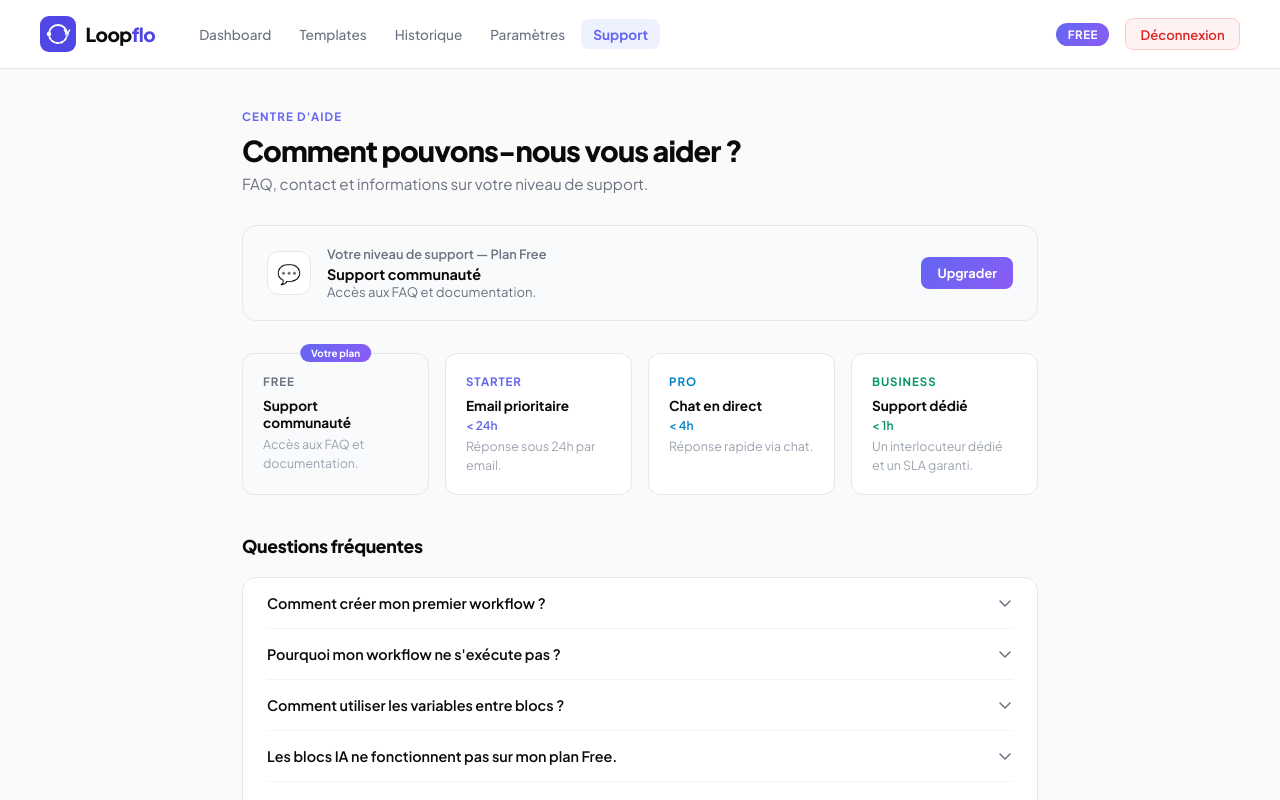
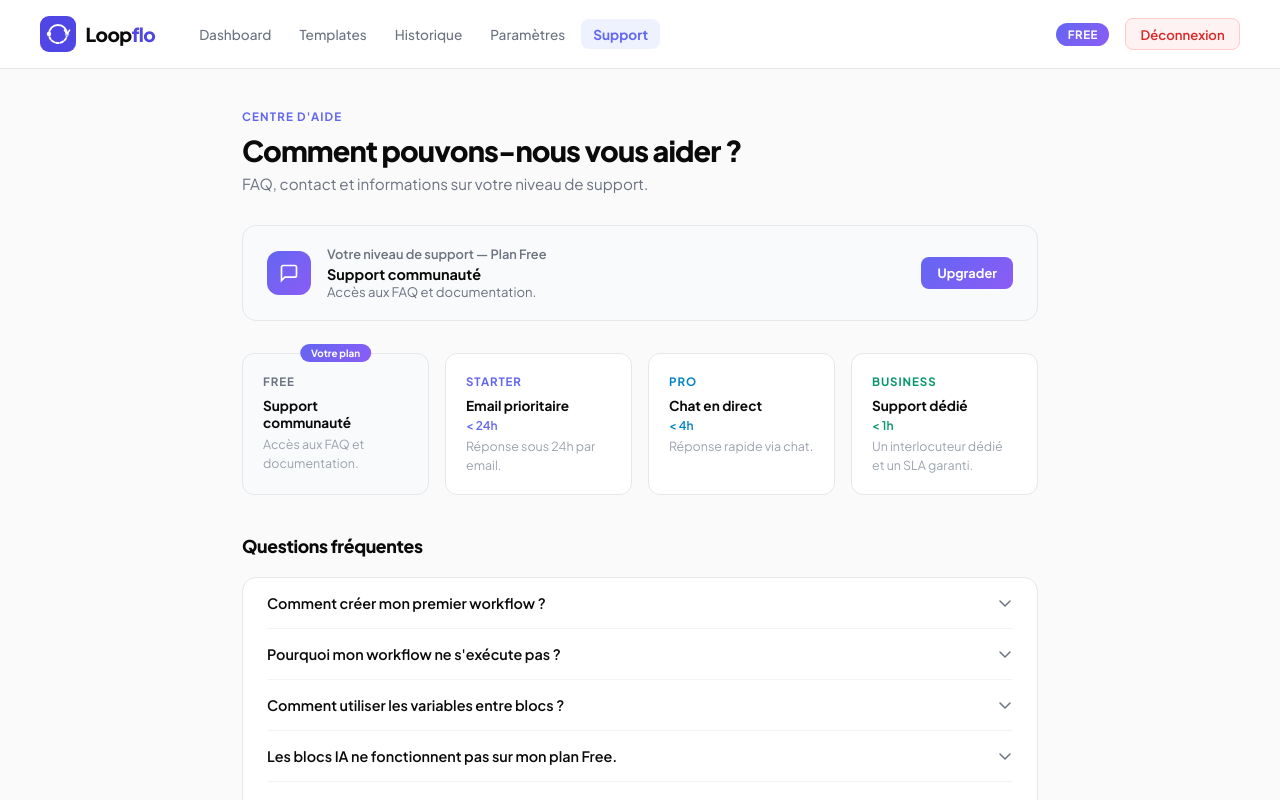
Before and after one commit to colindalaska64-boop/flowforge, a Next.js app: page /dashboard/support in a window 1280 px wide. Shown: the top 800 px of the page. Built offline with nearby package versions, Linux system fonts and the light colour scheme; no server answers.

Commit message:
fix: remove emojis from support page, replace with SVG

```diff
--- a/app/dashboard/support/page.tsx
+++ b/app/dashboard/support/page.tsx
@@ -34,10 +34,10 @@ export default function SupportPage() {
   const userPlan = (session?.user as { plan?: string })?.plan || "free";
 
   const supportLevels = [
-    { plan:"Free", icon:"💬", title:"Support communauté", desc:"Accès aux FAQ et documentation.", time:"", color:"#6B7280", bg:"#F9FAFB", border:"#E5E7EB" },
-    { plan:"Starter", icon:"📧", title:"Email prioritaire", desc:"Réponse sous 24h par email.", time:"< 24h", color:"#6366F1", bg:"#EEF2FF", border:"#C7D2FE" },
-    { plan:"Pro", icon:"💬", title:"Chat en direct", desc:"Réponse rapide via chat.", time:"< 4h", color:"#0284C7", bg:"#F0F9FF", border:"#BAE6FD" },
-    { plan:"Business", icon:"🎯", title:"Support dédié", desc:"Un interlocuteur dédié et un SLA garanti.", time:"< 1h", color:"#059669", bg:"#ECFDF5", border:"#A7F3D0" },
+    { plan:"Free", title:"Support communauté", desc:"Accès aux FAQ et documentation.", time:"", color:"#6B7280", bg:"#F9FAFB", border:"#E5E7EB" },
+    { plan:"Starter", title:"Email prioritaire", desc:"Réponse sous 24h par email.", time:"< 24h", color:"#6366F1", bg:"#EEF2FF", border:"#C7D2FE" },
+    { plan:"Pro", title:"Chat en direct", desc:"Réponse rapide via chat.", time:"< 4h", color:"#0284C7", bg:"#F0F9FF", border:"#BAE6FD" },
+    { plan:"Business", title:"Support dédié", desc:"Un interlocuteur dédié et un SLA garanti.", time:"< 1h", color:"#059669", bg:"#ECFDF5", border:"#A7F3D0" },
   ];
 
   const currentLevel = supportLevels.find(s => s.plan.toLowerCase() === userPlan) || supportLevels[0];
@@ -97,8 +97,8 @@ export default function SupportPage() {
 
         {/* Niveau de support actuel */}
         <div style={{ background:`${currentLevel.bg}`, border:`1px solid ${currentLevel.border}`, borderRadius:14, padding:"1.25rem 1.5rem", marginBottom:"2rem", display:"flex", alignItems:"center", gap:"1rem" }}>
-          <div style={{ width:44, height:44, borderRadius:12, background:"#fff", border:`1px solid ${currentLevel.border}`, display:"flex", alignItems:"center", justifyContent:"center", fontSize:"1.2rem", flexShrink:0 }}>
-            {currentLevel.icon}
+          <div style={{ width:44, height:44, borderRadius:12, background:"linear-gradient(135deg,#6366F1,#8B5CF6)", display:"flex", alignItems:"center", justifyContent:"center", flexShrink:0 }}>
+            <svg width="20" height="20" viewBox="0 0 24 24" fill="none" stroke="#fff" strokeWidth="2" strokeLinecap="round"><path d="M21 15a2 2 0 01-2 2H7l-4 4V5a2 2 0 012-2h14a2 2 0 012 2z"/></svg>
           </div>
           <div style={{ flex:1 }}>
             <p style={{ fontSize:".8rem", fontWeight:600, color:currentLevel.color, marginBottom:".15rem" }}>Votre niveau de support — Plan {currentLevel.plan}</p>
```
